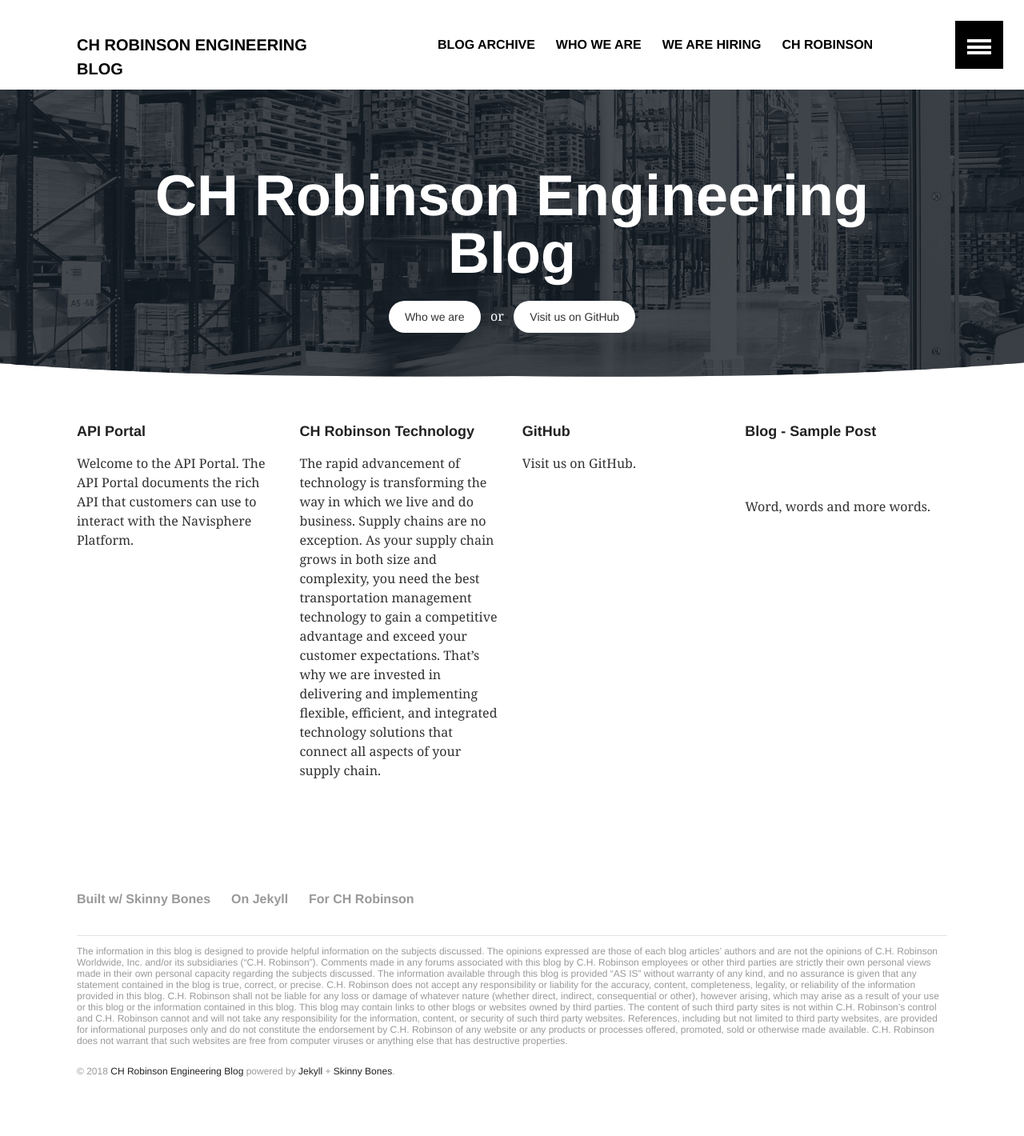
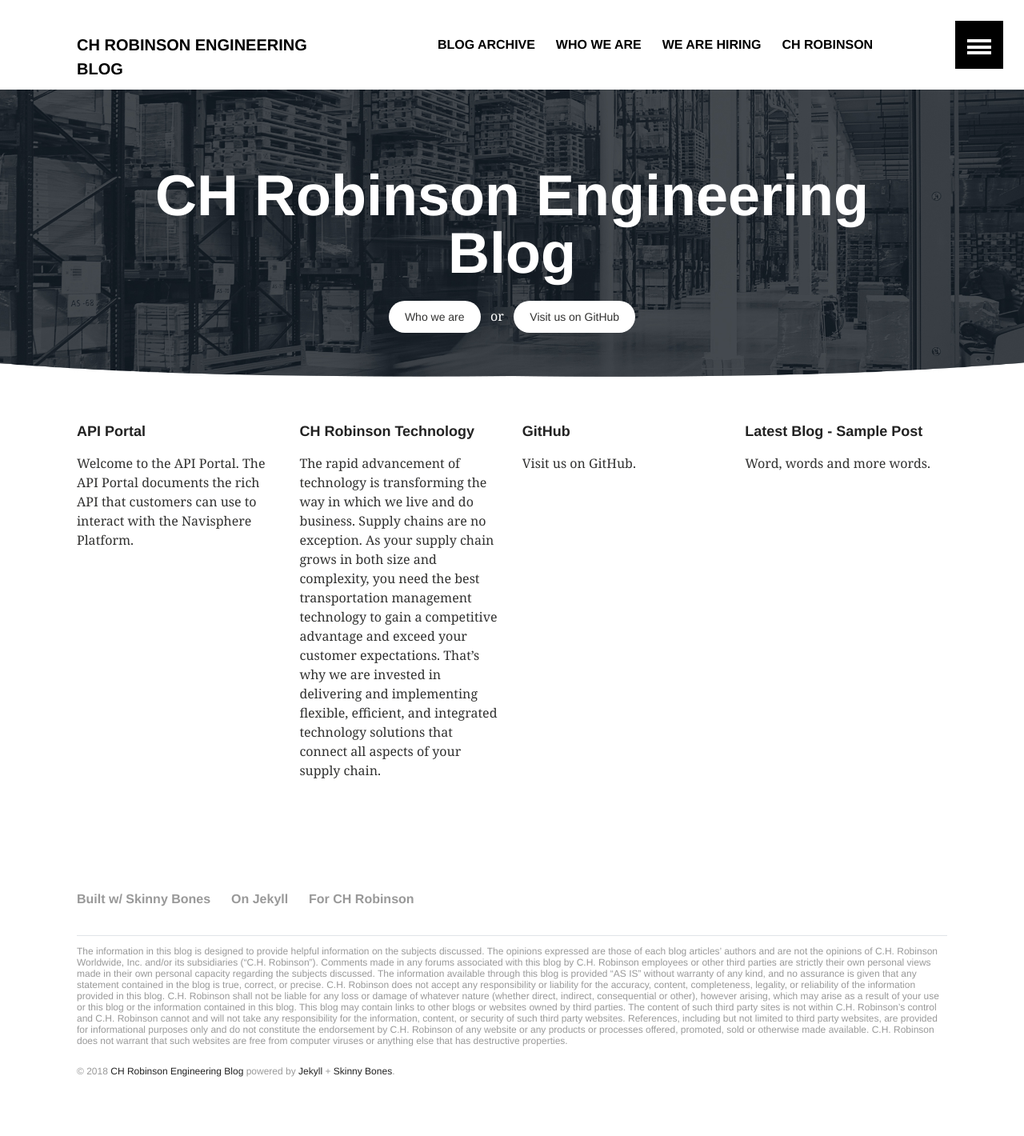
Before and after one commit to ch-robinson/ch-robinson.github.com, a Jekyll site: the page built from index.md, in a window 1280 px wide. Shown: the whole page at 80% size. Built offline with Jekyll 4.4.1, drawn with Linux system fonts in a browser that asks for light colours.

Commit message:
Update index.md

```diff
--- a/index.md
+++ b/index.md
@@ -25,14 +25,11 @@
 <div class="tile is-4">
 {% unless site.posts == empty %}
 {% for post in site.posts limit:1 %}
-    <h2 class="post-title"><a href="{{ site.url }}{{ site.baseurl }}{{ post.url }}" title="Blog - {{ post.title | escape_once }}">Blog - {{ post.title | escape_once }}</a></h2>
-            <p>
-                <a href="{{ site.url }}{{ site.baseurl }}{{ post.url }}" title="{{ post.title | escape_once }}"><img width="970" src="{{ site.urlimg }}{{ post.image.homepage }}" alt="{{ page.title | escape_once }}"></a>
-            </p>
-            <p class="post-excerpt">
-                {% if post.meta_description %}{{ post.meta_description | strip_html | escape }}{% else post.excerpt %}{{ post.excerpt | strip_html | escape }}{% endif %}
-                <a href="{{ site.url }}{{ site.baseurl }}{{ post.url }}" title="Read {{ post.title | escape_once }}"><strong>{{ site.data.language.read_more }}</strong></a>
-            </p>
+    <h2 class="post-title"><a href="{{ site.url }}{{ site.baseurl }}{{ post.url }}">Latest Blog - {{ post.title | escape_once }}</a></h2>
+    <p class="post-excerpt">
+        {% if post.meta_description %}{{ post.meta_description | strip_html | escape }}{% else post.excerpt %}{{ post.excerpt | strip_html | escape }}{% endif %}
+        <a href="{{ site.url }}{{ site.baseurl }}{{ post.url }}" title="Read {{ post.title | escape_once }}"><strong>{{ site.data.language.read_more }}</strong></a>
+    </p>
 {% endfor %}
 {% endunless %}
 </div><!-- /.tile -->
```
